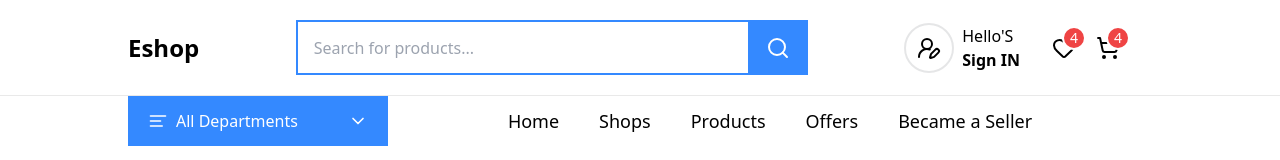
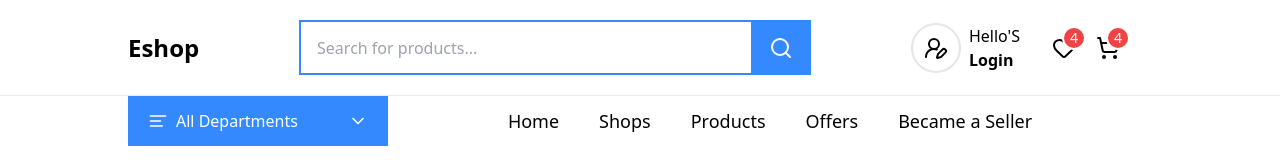
Before and after one commit to vikasutf8/e-iiitdmj, a Next.js app in the folder apps/user-ui/: page / in a window 1280 px wide. Shown: the top 160 px of the page. Built offline with nearby package versions, Linux system fonts and the light colour scheme; no server answers.

Commit message:
Feat : dyanmic user profile

```diff
--- a/apps/user-ui/src/hooks/useUser.ts
+++ b/apps/user-ui/src/hooks/useUser.ts
@@ -6,6 +6,7 @@ import axiosInstance from "../utils/axiosinstance";
 
 const fetchUser =async ()=>{
   const response = await axiosInstance.get("/api/v1/logged-in-user");
+  console.log(response.data.user,"response.data.user");
   return response.data.user;
 }
 
@@ -16,9 +17,7 @@ const useUser = () => {
         queryFn: fetchUser,
         staleTime: 1000 * 60 * 5,
         retry:1,
-    },
-
-  );
+    },);
   return {user,isLoading,isError,refetch};
 }
 
--- a/apps/user-ui/src/shared/widgets/header-bottom.tsx
+++ b/apps/user-ui/src/shared/widgets/header-bottom.tsx
@@ -9,10 +9,8 @@ import useUser from '../../hooks/useUser';
 const HeaderBottom = () => {
     const [show, setShow] = useState(false);
     const [isSticky, setIsSticky] = useState(false);
-    const {user} = useUser();
-
-    console.log(user,+"data coming header bottom via custom hooks")
-
+    const {user, isLoading, isError } = useUser();
+// console.log("User data:", JSON.stringify(user, null, 2))
     // tracking scroll position
     useEffect(() => {
         const handleScroll = () => {
@@ -70,14 +68,34 @@ const HeaderBottom = () => {
                     isSticky && (
                         <div className='flex items-center gap-8'>
                             <div className='flex items-center gap-2 '>
+
+                        {!isLoading && user ?(
+                          <>
+                            <Link href={"/profile"}>
+                                 <ProfileIcon />
+                        </Link>
+
+                         <Link href={"/profile"}>
+                            <span className='block font-medium '>Hello'S</span>
+                            <span className='font-semibold'>{user?.name.split(" ")[0]}</span>
+                        </Link>
+                          </>
+                        ):(
+                       <>
                         <Link href={"/login"}
                             className='border-2 w-[50px] h-[50px] m-auto flex items-center justify-center rounded-full border-[#010f1c1a]'>
                             <ProfileIcon />
                         </Link>
+
                          <Link href={"/login"}>
                             <span className='block font-medium '>Hello'S</span>
-                                    <span className='font-semibold'>Sign IN</span>
+                            <span className='font-semibold'>{isLoading ? "..." : "Login" }</span>
                         </Link>
+                       </>
+                        )}
+
+
+
                     </div>
                             <div className='flex items-center gap-5'>
                                 <Link href={"/wishlist"} className='relative'>
--- a/apps/user-ui/src/shared/widgets/header.tsx
+++ b/apps/user-ui/src/shared/widgets/header.tsx
@@ -1,12 +1,18 @@
+"use client"
 import Link from 'next/link'
 import React from 'react'
 import { Heart, Search, SearchCheck, ShoppingCart } from 'lucide-react';
 import ProfileIcon from '../../assests/svgs/profile-icon';
 import HeaderBottom from './header-bottom';
+import useUser from '../../hooks/useUser';
 
 
 
 const Header = () => {
+
+    const {user, isLoading, isError } = useUser();
+
+
     return (
         <div className='w-full bg-white shadow-md  border-b-[#99999938]'
     >
@@ -25,14 +31,34 @@ const Header = () => {
                 </div>
                 <div className='flex items-center gap-8'>
                     <div className='flex items-center gap-2 '>
+
+                        {!isLoading && user ?(
+                          <>
+                            <Link href={"/profile"}>
+                                 <ProfileIcon />
+                        </Link>
+
+                         <Link href={"/profile"}>
+                            <span className='block font-medium '>Hello'S</span>
+                            <span className='font-semibold'>{user?.name.split(" ")[0]}</span>
+                        </Link>
+                          </>
+                        ):(
+                       <>
                         <Link href={"/login"}
                             className='border-2 w-[50px] h-[50px] m-auto flex items-center justify-center rounded-full border-[#010f1c1a]'>
                             <ProfileIcon />
                         </Link>
-                        <Link href={"/login"}>
+
+                         <Link href={"/login"}>
                             <span className='block font-medium '>Hello'S</span>
-                            <span className='font-semibold'>Sign IN</span>
+                            <span className='font-semibold'>{isLoading ? "..." : "Login" }</span>
                         </Link>
+                       </>
+                        )}
+
+
+
                     </div>
                     <div className='flex items-center gap-5'>
                         <Link href={"/wishlist"} className='relative'>
```
Also changed, not shown: packages/middleware/isAuthenticated.ts (+6 -4 lines), 1 other file (tests, documents, lock files or other folders). Lines whose indentation alone changed are shown as unchanged.
